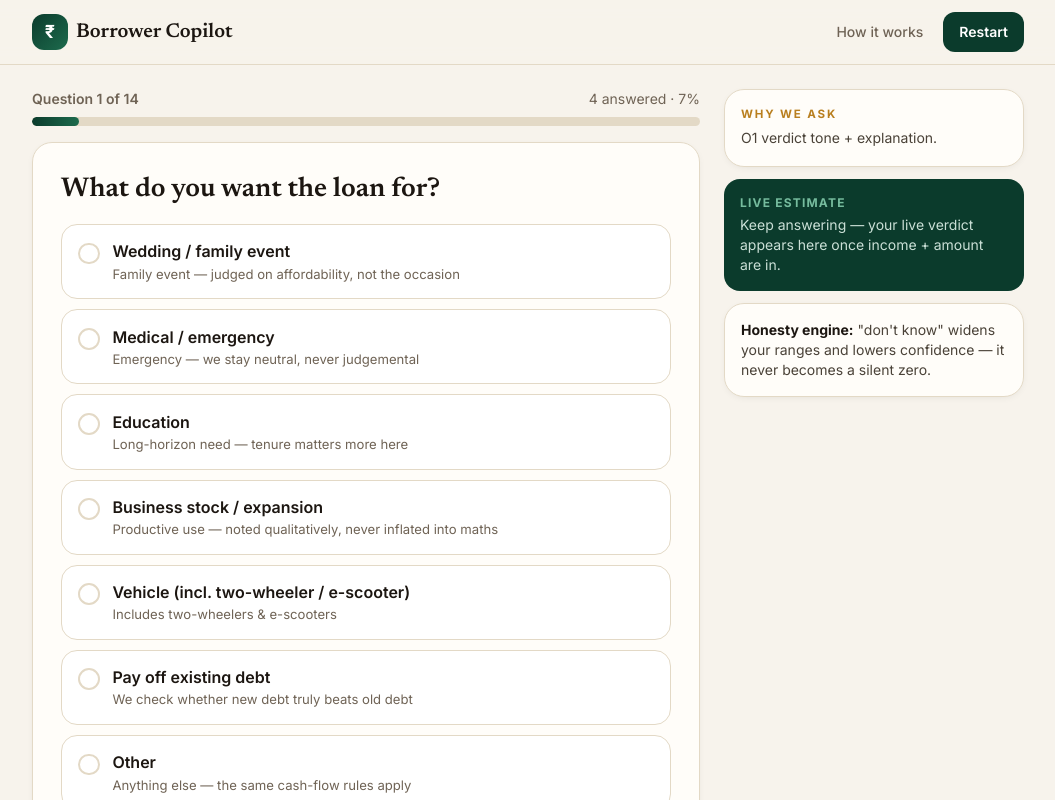
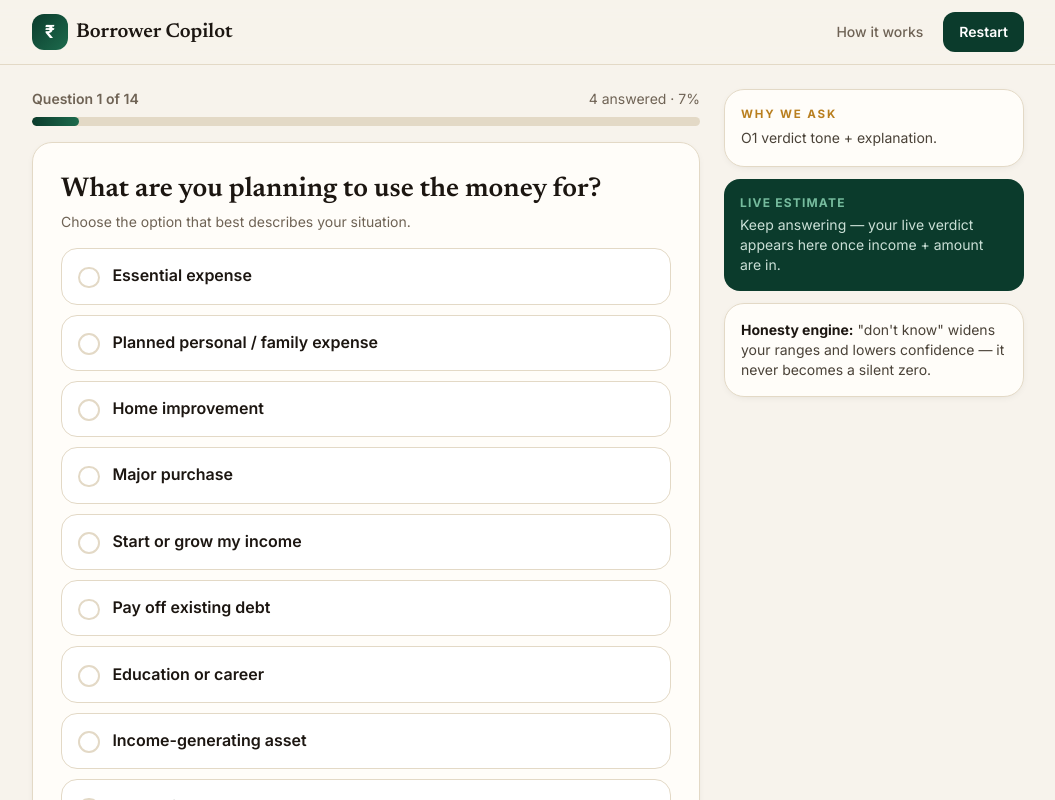
Before and after one commit to bkk07/Borrower-Copilot, a React (Vite) app: page / in a window 1280 px wide. Both pictures are taken after a click on the button "Check my loan". Shown: the top 800 px of the page, without its empty margins (112-1167 px from the left). Built offline with nearby package versions, Linux system fonts and the light colour scheme.

Commit message:
Q1 taxonomy correction: 9 real-world purpose categories, legacy migration, purpose-first UX

```diff
--- a/src/App.jsx
+++ b/src/App.jsx
@@ -235,6 +235,7 @@ export default function App() {
                 </span>
               )}
               <h2 className="font-display text-2xl font-semibold leading-snug md:text-[1.7rem]">{q?.text}</h2>
+              {q?.helper ? <p className="mt-1 text-sm text-[#6f6355]">{q.helper}</p> : null}
               <div className="mt-4"><QuestionInput q={q} draft={draft} setDraft={setDraft} /></div>
             </div>
             {!canNext && <p className="mt-2 text-sm font-medium text-[#9a5b0b]">Answer to continue{q.group !== "must" ? " — or Skip" : ""}.</p>}
--- a/src/components/Questionnaire.jsx
+++ b/src/components/Questionnaire.jsx
@@ -1,15 +1,9 @@
 // Polished single-question renderer. Presentational only (helpers live in data/questions.js).
 import { setField } from "../data/questions.js";
 
-// One-line helper text per option — the "unique" product feel: every choice explains itself.
+// One-line helper text per option — only where it earns its place.
+// Q1 (loan purpose) intentionally has no per-option sub-text per UX spec.
 const OPTION_SUB = {
-  wedding: "Family event — judged on affordability, not the occasion",
-  medical: "Emergency — we stay neutral, never judgemental",
-  education: "Long-horizon need — tenure matters more here",
-  business_stock: "Productive use — noted qualitatively, never inflated into maths",
-  vehicle: "Includes two-wheelers & e-scooters",
-  debt_payoff: "We check whether new debt truly beats old debt",
-  other: "Anything else — the same cash-flow rules apply",
   personal: "No collateral · FOIR-based · 1–5 yrs",
   business_secured: "Against property · LAP-style · longer tenure",
   informal_small_ticket: "Small ticket / vehicle / gold-type · conservative limits",
--- a/src/data/presets.js
+++ b/src/data/presets.js
@@ -1,7 +1,8 @@
-// Demo presets matching Final Spec §13 (also used for manual verification).
+// Demo presets — mapped to the new purpose taxonomy.
+// Priya wedding -> planned_personal, Ravi business_stock -> income_growth, Anita vehicle -> productive_asset
 export const PRESETS = {
   priya: {
-    loanPurpose: "wedding",
+    loanPurpose: "planned_personal",
     requestedAmount: "800000",
     loanType: "personal",
     incomeType: "salaried",
@@ -33,7 +34,7 @@ export const PRESETS = {
     existingLenderOfferTenure: "",
   },
   ravi: {
-    loanPurpose: "business_stock",
+    loanPurpose: "income_growth",
     requestedAmount: "1500000",
     loanType: "business_secured",
     incomeType: "self_employed",
@@ -65,7 +66,7 @@ export const PRESETS = {
     existingLenderOfferTenure: "",
   },
   anita: {
-    loanPurpose: "vehicle",
+    loanPurpose: "productive_asset",
     requestedAmount: "150000",
     loanType: "informal_small_ticket",
     incomeType: "informal",
--- a/src/data/questions.js
+++ b/src/data/questions.js
@@ -15,18 +15,42 @@ export const LOAN_TYPES = [
 ];
 
 export const LOAN_PURPOSES = [
-  { value: "wedding", label: "Wedding / family event" },
-  { value: "medical", label: "Medical / emergency" },
-  { value: "education", label: "Education" },
-  { value: "business_stock", label: "Business stock / expansion" },
-  { value: "vehicle", label: "Vehicle (incl. two-wheeler / e-scooter)" },
+  { value: "essential", label: "Essential expense" },
+  { value: "planned_personal", label: "Planned personal / family expense" },
+  { value: "home_improvement", label: "Home improvement" },
+  { value: "major_purchase", label: "Major purchase" },
+  { value: "income_growth", label: "Start or grow my income" },
   { value: "debt_payoff", label: "Pay off existing debt" },
-  { value: "other", label: "Other" },
+  { value: "education", label: "Education or career" },
+  { value: "productive_asset", label: "Income-generating asset" },
+  { value: "other", label: "Something else" },
 ];
+
+// Internal classification for rules / explanations. Affordability remains
+// the core factor — purpose never auto-approves or auto-rejects.
+export const PURPOSE_CLASS = {
+  essential: "essential",
+  planned_personal: "discretionary_personal",
+  home_improvement: "home",
+  major_purchase: "discretionary_purchase",
+  income_growth: "productive",
+  debt_payoff: "debt_repayment",
+  education: "education",
+  productive_asset: "productive_asset",
+  other: "other",
+};
+
+// Migration for drafts persisted before the Q1 taxonomy change.
+const LEGACY_PURPOSE_MAP = {
+  wedding: "planned_personal",
+  medical: "essential",
+  business_stock: "income_growth",
+  vehicle: "productive_asset",
+};
 
 // Ordered flow. Branch questions carry `showIf(profile)`.
 export const QUESTIONS = [
-  { id: "loanPurpose", group: "must", text: "What do you want the loan for?", kind: "choice", options: LOAN_PURPOSES, required: true, affects: "O1 verdict tone + explanation" },
+  { id: "loanPurpose", group: "must", text: "What are you planning to use the money for?", helper: "Choose the option that best describes your situation.", kind: "choice", options: LOAN_PURPOSES, required: true, affects: "O1 verdict tone + explanation" },
   { id: "requestedAmount", group: "must", text: "How much do you want to borrow? (₹)", kind: "amount", required: true, affects: "All outputs" },
   { id: "loanType", group: "must", text: "What type of loan is this?", kind: "choice", options: LOAN_TYPES, required: true, affects: "O2, O3 (lane selection)" },
   { id: "incomeType", group: "must", text: "How do you earn?", kind: "choice", options: INCOME_TYPES, required: true, affects: "Which extra questions appear" },
@@ -204,8 +228,11 @@ export function draftToProfile(d) {
     existingEmi = e == null ? "unknown" : e <= 0 ? "none" : e;
   }
 
+  const rawPurpose = d.loanPurpose || "other";
+  const loanPurpose = LEGACY_PURPOSE_MAP[rawPurpose] ?? rawPurpose;
+
   return {
-    loanPurpose: d.loanPurpose || "other",
+    loanPurpose,
     requestedAmount: num(d.requestedAmount) ?? 0,
     upcomingExpense: num(d.upcomingExpense),
     loanType:
--- a/src/rules/verdict.js
+++ b/src/rules/verdict.js
@@ -9,13 +9,29 @@ import { stressTest } from "./stressTest.js";
 import { emiForPrincipal, principalForEmi, totalInterest } from "./finance.js";
 
 const PURPOSE_LABEL = {
-  wedding: "wedding",
-  medical: "medical / emergency",
+  essential: "essential expense",
+  planned_personal: "planned personal / family expense",
+  home_improvement: "home improvement",
+  major_purchase: "major purchase",
+  income_growth: "starting or growing your income",
+  debt_payoff: "paying off existing debt",
+  education: "education or career",
+  productive_asset: "income-generating asset",
+  other: "your stated purpose",
+};
+
+// Financial-nature classification. Used only for tone / explanations;
+// affordability and cash flow remain the decision drivers.
+const PURPOSE_CLASS = {
+  essential: "essential",
+  planned_personal: "discretionary_personal",
+  home_improvement: "home",
+  major_purchase: "discretionary_purchase",
+  income_growth: "productive",
+  debt_payoff: "debt_repayment",
   education: "education",
-  business_stock: "business stock / expansion",
-  vehicle: "vehicle",
-  debt_payoff: "paying off existing debt",
-  other: "your stated purpose",
+  productive_asset: "productive_asset",
+  other: "other",
 };
 
 export function evaluate(profile) {
@@ -183,7 +199,12 @@ function decideVerdict(profile, cf, emiNeeded) {
 }
 
 function emergencyNeutral(profile) {
-  return profile.loanPurpose === "medical" || profile.loanPurpose === "education";
+  // Essential and education are treated neutrally — never penalised for being discretionary.
+  return profile.loanPurpose === "essential" || profile.loanPurpose === "education";
+}
+
+function purposeClass(purpose) {
+  return PURPOSE_CLASS[purpose] ?? "other";
 }
 
 function fmt(n) {
@@ -235,4 +256,4 @@ function buildCard(profile, lane, def, san, sanctionRange, safeRange, fairRange,
   return lines.join("\n");
 }
 
-export { PURPOSE_LABEL };
+export { PURPOSE_LABEL, PURPOSE_CLASS, purposeClass };
```
